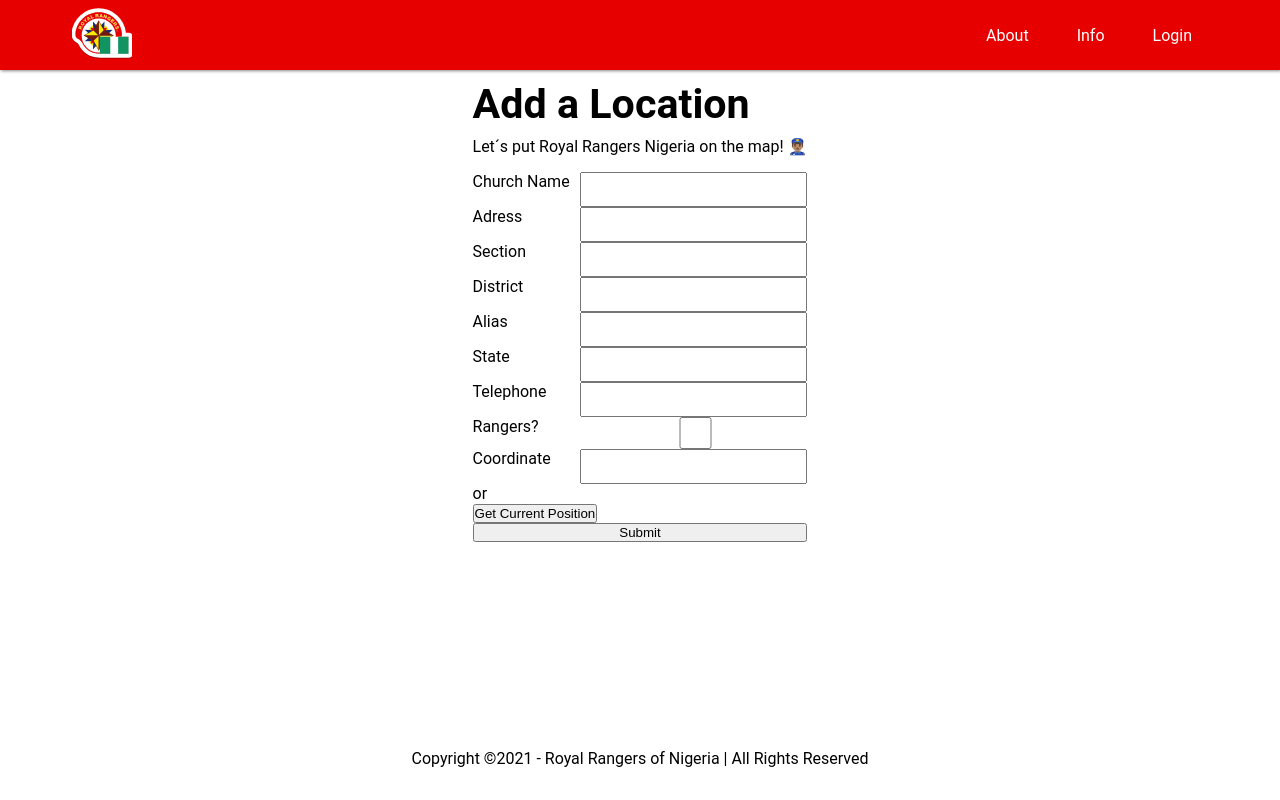
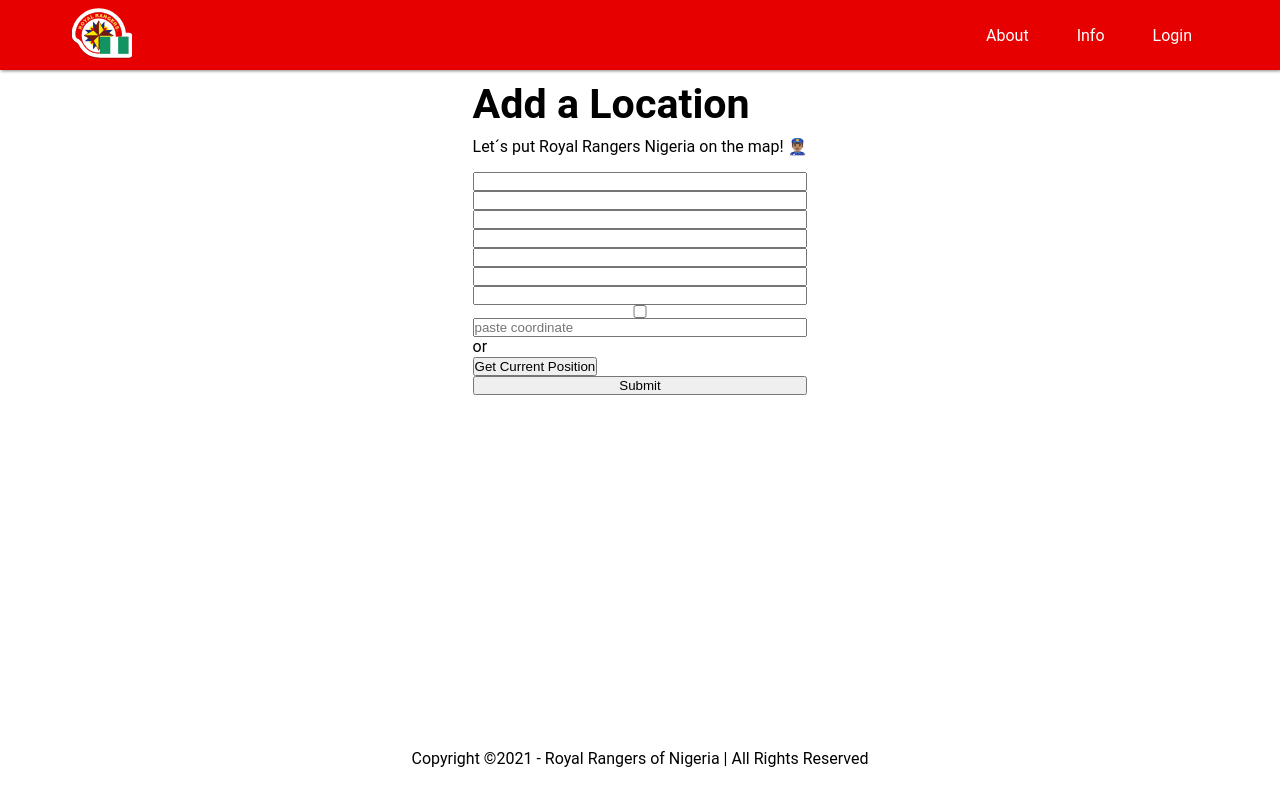
Before and after one commit to Ozoemenamsolomon/roral-rangers-on-the-map, a React (Create React App) app: page /add-location in a window 1280 px wide. Built offline with nearby package versions, Linux system fonts and the light colour scheme.

Commit message:
eradicate errors

```diff
--- a/src/pages/AddLocation.tsx
+++ b/src/pages/AddLocation.tsx
@@ -3,7 +3,7 @@
 import SooPopup from '../components/SooPopup';
 import { addLocation, db } from '../utils/firebase';
 import InputLabel from '../components/InputLabel';
-import { FormikValues, useFormik } from 'formik';
+import { Field, Formik, FormikHelpers, FormikValues, useFormik } from 'formik';
 
 export interface AddLocationProps {}
 
@@ -21,6 +21,7 @@
 }
 
 const AddLocation: React.FC<AddLocationProps> = () => {
+  console.log(Field, Formik);
   const defaultValue: FormikValues = {
     churchName: '',
     address: '',
@@ -38,7 +39,7 @@
 
   const getUserLocation = () => {
     // TODO show popup first before asking for location permission
-    const success = ({ coords }: any) => {
+    const success = ({ coords }: GeolocationPosition) => {
       setFormValue({
         ...formValue,
         coordinate: `${coords.latitude},${coords.longitude}`,
@@ -52,138 +53,66 @@
     window.navigator.geolocation.getCurrentPosition(success, error);
   };
 
-  const handleChange = (
-    e: ChangeEvent<HTMLInputElement> | ChangeEvent<HTMLTextAreaElement>
-  ) => {
-    if (e.target.type === 'checkbox') {
-      console.dir(e.target);
-    } else {
-      switch (e.target.name) {
-        case 'churchName':
-          setFormValue({ ...formValue, churchName: e.target.value });
-          break;
-        case 'address':
-          setFormValue({ ...formValue, address: e.target.value });
-          break;
-        case 'section':
-          setFormValue({ ...formValue, section: e.target.value });
-          break;
-        case 'district':
-          setFormValue({ ...formValue, district: e.target.value });
-          break;
-        case 'alias':
-          setFormValue({ ...formValue, alias: e.target.value });
-          break;
-        case 'state':
-          setFormValue({ ...formValue, state: e.target.value });
-          break;
-        // TODO work on the number issue
-        case 'telephone':
-          setFormValue({ ...formValue, telephone: e.target.value });
-          break;
-        case 'coordinate':
-          setFormValue({ ...formValue, coordinate: e.target.value });
-          break;
-        default:
-          break;
-      }
-    }
-  };
-
-  const formik = useFormik({
-    initialValues: defaultValue,
-    onSubmit: handleChange,
-  });
-
-  const submitForm = (e: MouseEvent) => {
-    e.preventDefault();
-    console.log(formValue);
-    addLocation(db, {
-      ...formValue,
-      realCoordinate: {
-        longitude: parseFloat(formValue.coordinate.split(',')[0]),
-        latitude: parseFloat(formValue.coordinate.split(',')[1]),
-      },
-    }).then((a) => console.log(a));
-  };
+  // const submitForm = (e: MouseEvent) => {
+  //   e.preventDefault();
+  //   console.log(formValue);
+  //   addLocation(db, {
+  //     ...formValue,
+  //     realCoordinate: {
+  //       longitude: parseFloat(formValue.coordinate.split(',')[0]),
+  //       latitude: parseFloat(formValue.coordinate.split(',')[1]),
+  //     },
+  //   }).then((a) => console.log(a));
+  // };
 
   return (
     <div>
       <h1>Add a Location</h1>
       <p>Let´s put Royal Rangers Nigeria on the map! 👮🏽‍♂️</p>
       <FormWrapper>
-        <form onSubmit={(e) => e.preventDefault()}>
+        <Formik
+          initialValues={{
+            churchName: '',
+            address: '',
+            section: '',
+            district: '',
+            alias: '',
+            state: '',
+            telephone: '',
+            hasRanger: null,
+            coordinate: '',
+          }}
+          onSubmit={function (
+            values: LocationProps,
+            formikHelpers: FormikHelpers<LocationProps>
+          ): void | Promise<any> {
+            console.log(values);
+          }}
+        >
           <FormContainer>
-            <InputLabel
-              type="text"
-              name="churchName"
-              id=""
-              value={formik.values.churchName}
-              onChange={formik.handleChange}
-              label="Church Name"
-            />
-            <InputLabel
-              type="text"
-              name="address"
-              id="address"
-              value={formik.values.address}
-              onChange={formik.handleChange}
-              label="Adress"
-            />
-            <InputLabel
-              label="Section"
-              type="text"
-              name="section"
-              id="section"
-              value={formik.values.section}
-              onChange={formik.handleChange}
-            />
-            <InputLabel
-              type="text"
-              name="district"
-              id=""
-              value={formik.values.district}
-              onChange={formik.handleChange}
-              label="District"
-            />
-            <InputLabel
-              type="text"
-              name="alias"
-              id="alias"
-              value={formik.values.alias}
-              onChange={formik.handleChange}
-              label="Alias"
-            />
-            <InputLabel
-              type="text"
-              name="state"
-              id="state"
-              value={formik.values.state}
-              onChange={formik.handleChange}
-              label="State"
-            />
-            <InputLabel
+            <Field type="text" name="churchName" id="" label="Church Name" />
+            <Field type="text" name="address" id="address" label="Adress" />
+            <Field label="Section" type="text" name="section" id="section" />
+            <Field type="text" name="district" id="" label="District" />
+            <Field type="text" name="alias" id="alias" label="Alias" />
+            <Field type="text" name="state" id="state" label="State" />
+            <Field
               type="tel"
               name="telephone"
               id="telephone"
-              value={formik.values.telephone}
-              onChange={formik.handleChange}
               label="Telephone"
             />
-            <InputLabel
+            <Field
               type="checkbox"
               name="hasRangers"
               id="hasRangers"
-              onChange={formik.handleChange}
               label="Rangers?"
             />
-            <InputLabel
+            <Field
               type="text"
               name="coordinate"
               id="co-ord"
               placeholder="paste coordinate"
-              value={formik.values.coordinate}
-              onChange={formik.handleChange}
               readOnly={autoLocation}
               label="Coordinate"
             />
@@ -207,11 +136,9 @@
                 please click <strong>continue</strong> to allow
               </SooPopup>
             </div>
-            <button type="submit" onClick={submitForm}>
-              Submit
-            </button>
+            <button type="submit">Submit</button>
           </FormContainer>
-        </form>
+        </Formik>
       </FormWrapper>
     </div>
   );
```
